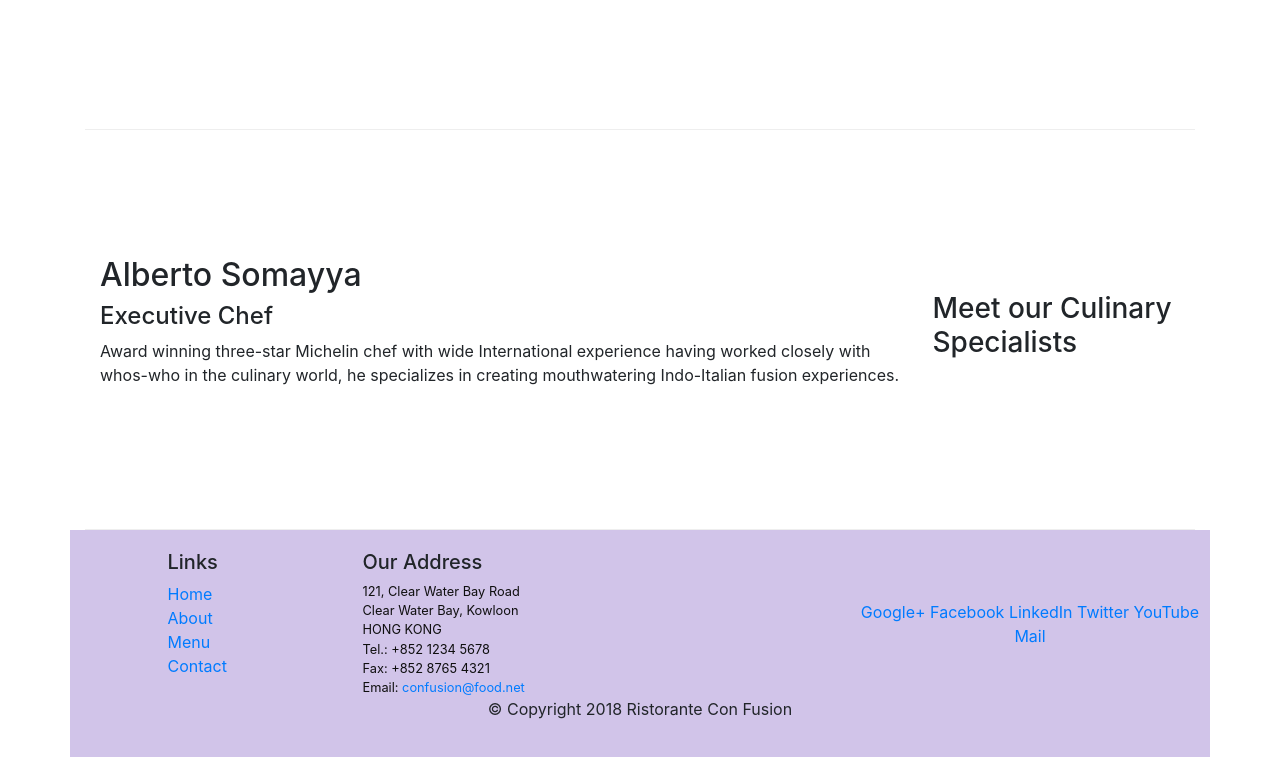
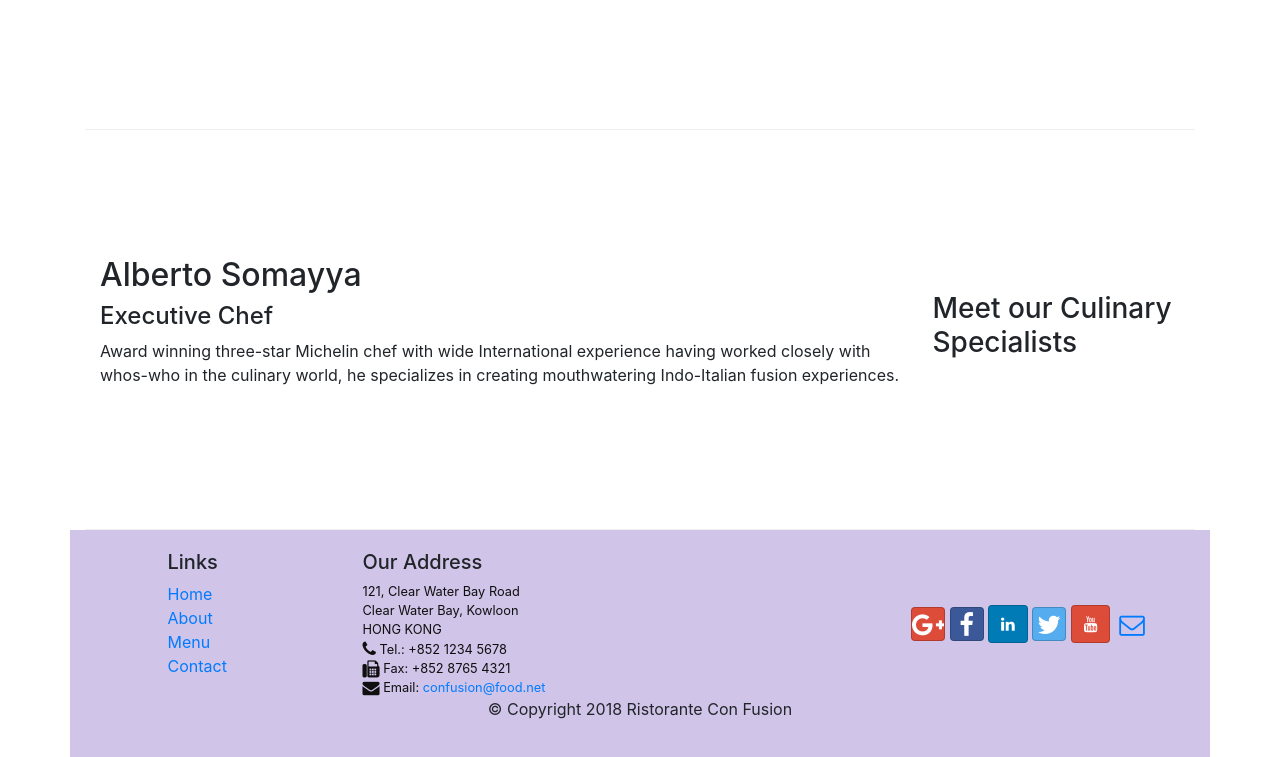
Before and after one commit to oliliyiyi/git-test, a website: page index.html in a window 1280 px wide. Shown: the part 954-1711 px from the top of the page. Drawn offline with nearby package versions, Linux system fonts and the light colour scheme.

Commit message:
Icon Fonts

```diff
--- a/index.html
+++ b/index.html
@@ -107,19 +107,20 @@
                         121, Clear Water Bay Road<br>
                         Clear Water Bay, Kowloon<br>
                         HONG KONG<br>
-                        Tel.: +852 1234 5678<br>
-                        Fax: +852 8765 4321<br>
+                        <i class="fa fa-phone fa-lg"></i> Tel.: +852 1234 5678<br>
+                        <i class="fa fa-fax fa-lg"></i> Fax: +852 8765 4321<br>
+                        <i class="fa fa-envelope fa-lg"></i>
                         Email: <a href="mailto:confusion@food.net">confusion@food.net</a>
                     </address>
                 </div>
                 <div class="col-12 col-sm-4 align-self-center">
                     <div class="text-center">
-                        <a href="http://google.com/+">Google+</a>
-                        <a href="http://www.facebook.com/profile.php?id=">Facebook</a>
-                        <a href="http://www.linkedin.com/in/">LinkedIn</a>
-                        <a href="http://twitter.com/">Twitter</a>
-                        <a href="http://youtube.com/">YouTube</a>
-                        <a href="mailto:">Mail</a>
+                        <a class="btn btn-social-icon btn-google" href="http://google.com/+"><i class="fa fa-google-plus"></i></a>
+                        <a class="btn btn-social-icon btn-facebook" href="http://www.facebook.com/profile.php?id="><i class="fa fa-facebook"></i></a>
+                        <a class="btn btn-social-iocn btn-linkedin" href="http://www.linkedin.com/in/"><i class="fa fa-linkedin"></i></a>
+                        <a class="btn btn-social-icon btn-twitter" href="http://twitter.com/"><i class="fa fa-twitter"></i></a>
+                        <a class="btn btn-soical-icon btn-google" href="http://youtube.com/"><i class="fa fa-youtube"></i></a>
+                        <a class="btn btn-social-icon" href="mailto:"><i class="fa fa-envelope-o"></i></a>
                     </div>
                 </div>
             </div>
```
Also changed, not shown: aboutus.html (+13 -12 lines).
